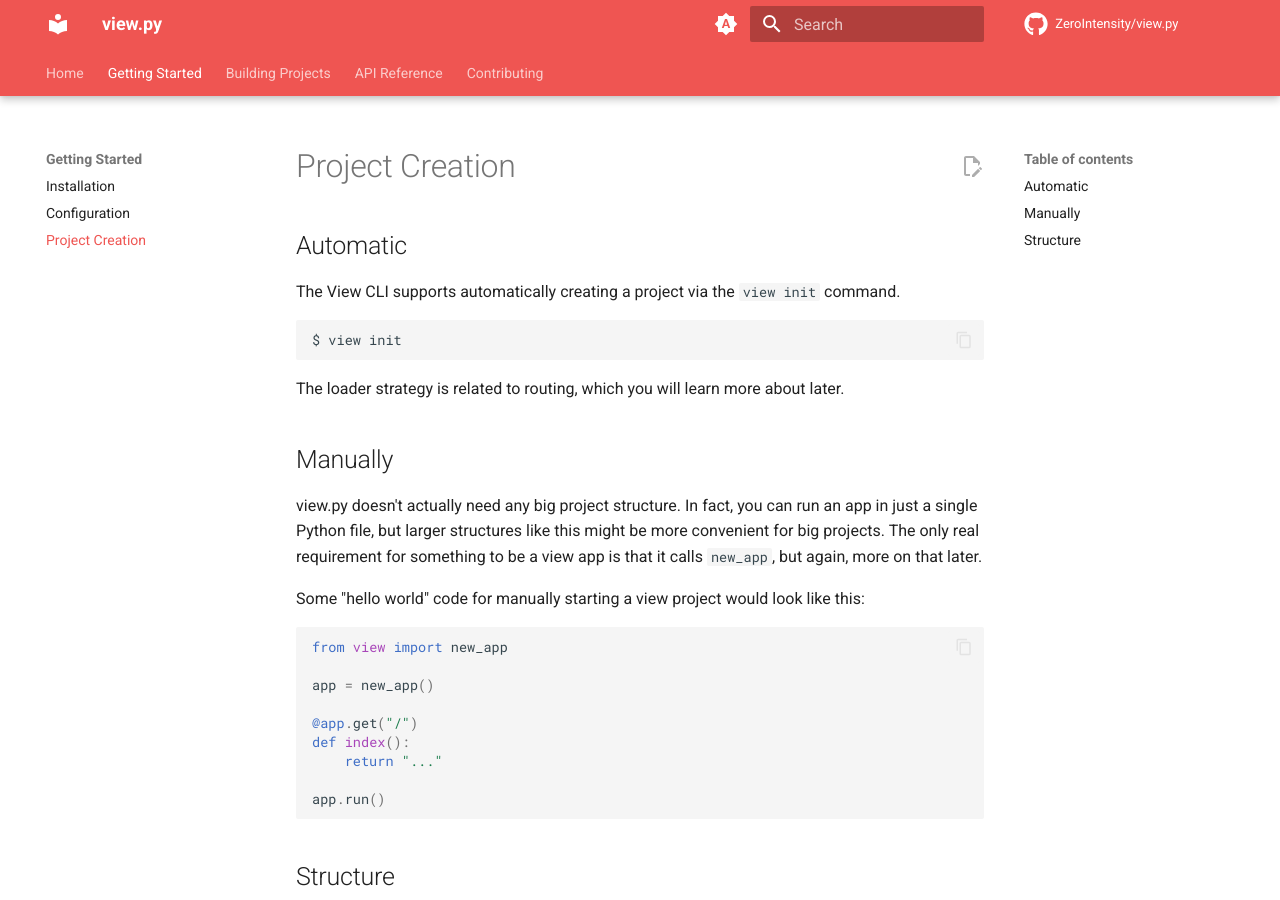
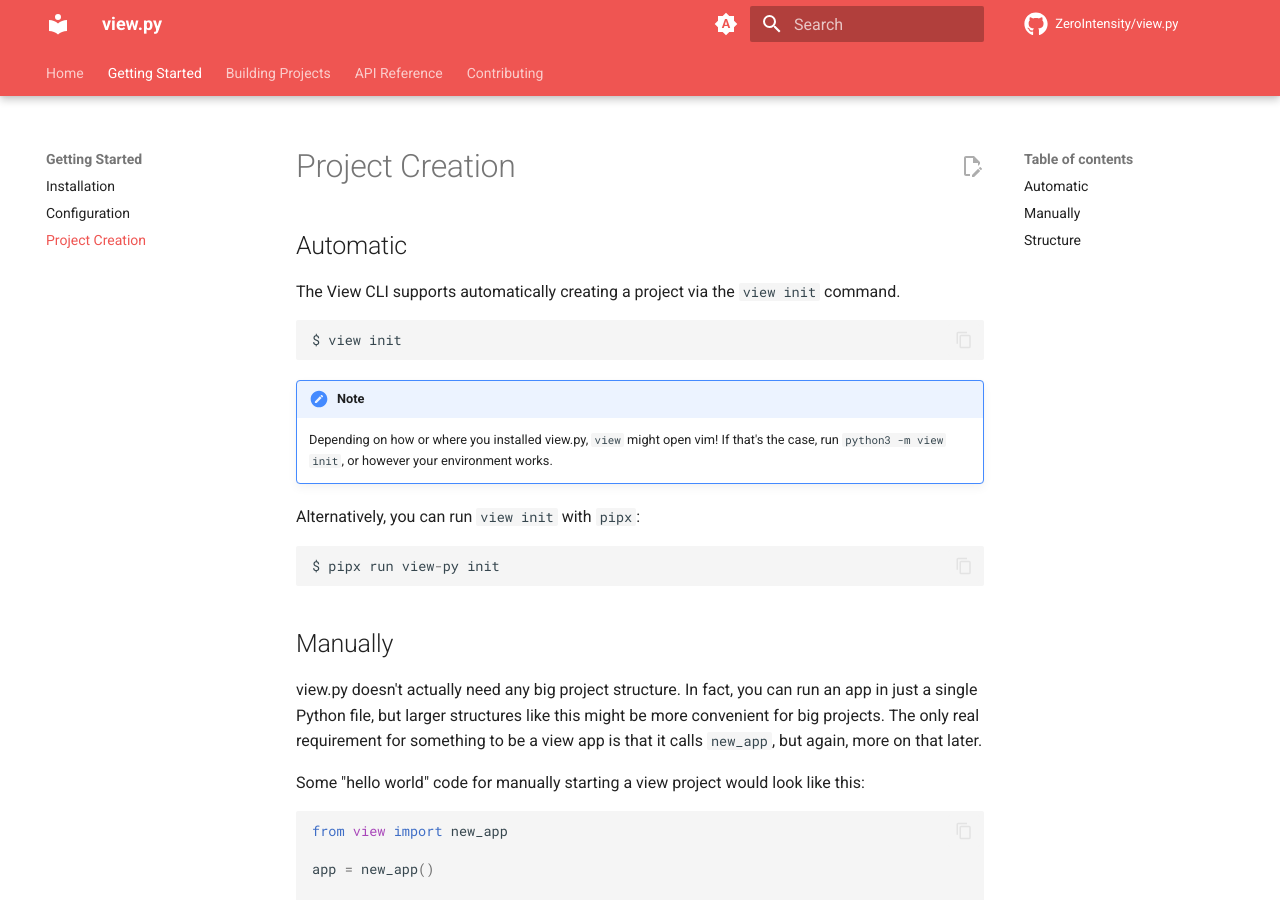
Before and after one commit to ZeroIntensity/view.py, an MkDocs documentation site: the page built from docs/getting-started/creating_a_project.md, in a window 1280 px wide and 900 px high. Built offline with MkDocs 1.6.1 and Material for MkDocs 9.7.7, drawn with Linux system fonts in a browser that asks for light colours; comment, search, counter and statistics services are not loaded.

Commit message:
Update creating_a_project.md

````diff
--- a/docs/getting-started/creating_a_project.md
+++ b/docs/getting-started/creating_a_project.md
@@ -8,7 +8,15 @@
 $ view init
 ```
 
-The loader strategy is related to routing, which you will learn more about later.
+!!! note
+
+    Depending on how or where you installed view.py, `view` might open vim! If that's the case, run `python3 -m view init`, or however your environment works.
+
+Alternatively, you can run `view init` with `pipx`:
+
+```py
+$ pipx run view-py init
+```
 
 ## Manually
 
````
